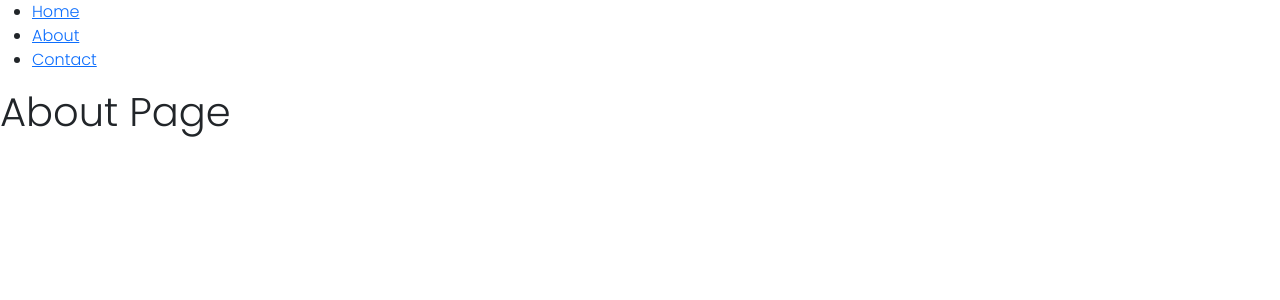
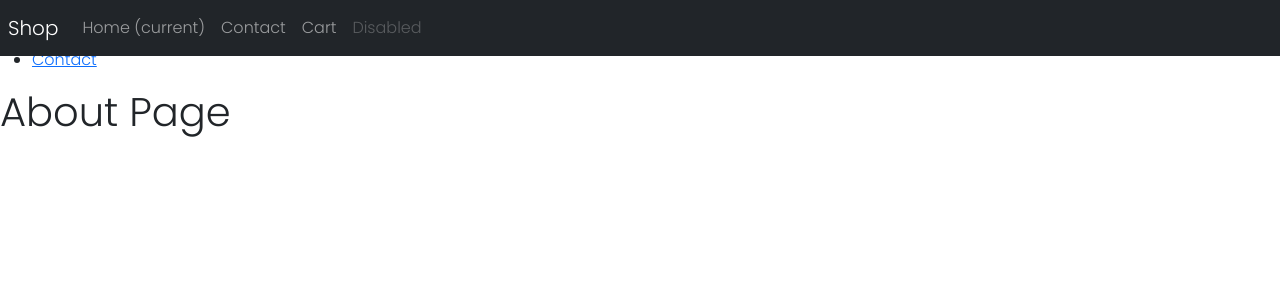
Before and after one commit to harshithmb/React_May_21, a React (Create React App) app: page /about in a window 1280 px wide. Shown: the top 300 px of the page. Built offline with nearby package versions, Linux system fonts and the light colour scheme.

Commit message:
Routing contact

```diff
--- a/src/App.js
+++ b/src/App.js
@@ -5,7 +5,7 @@
 import Capsule from './components/Capsule/Capsule';
 import moment from "moment";// npm i moment
 import { BrowserRouter as Router, Switch, Link, Route, useParams, Redirect } from "react-router-dom";
-
+import Navbar from "./components/Navbar"
 const App = () => {
   return (<div>
     <Router>
@@ -16,6 +16,8 @@
           <li><Link to="/contact">Contact</Link></li>
         </ul>
       </nav>
+
+      <Navbar />
       <Switch>
         <Route path="/" exact component={Home} />
         <Route path="/about" component={About} />
--- a/src/components/Navbar/index.js
+++ b/src/components/Navbar/index.js
@@ -1,4 +1,5 @@
 import React, { useState } from 'react';
+import { Link } from 'react-router-dom';
 
 const Navbar = (props) => {
     const [showCartProducts, setShowCartProducts] = useState(false)
@@ -13,7 +14,7 @@
                     <a className="nav-link" href="#">Home <span className="sr-only">(current)</span></a>
                 </li>
                 <li className="nav-item">
-                    <a className="nav-link" href="#">Features</a>
+                    <Link to="/contact" className="nav-link">Contact</Link>
                 </li>
                 <li className="nav-item">
                     <a className="nav-link" href="#"
```
